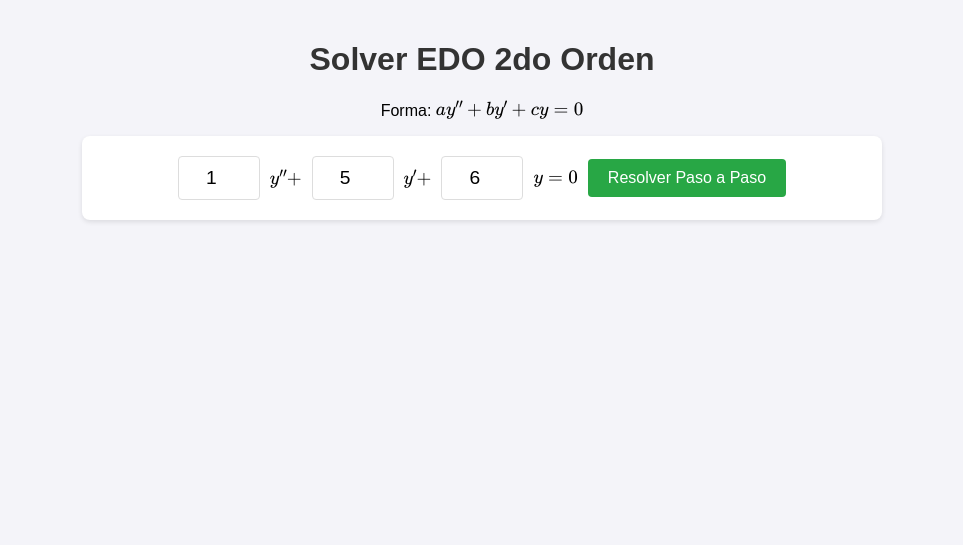
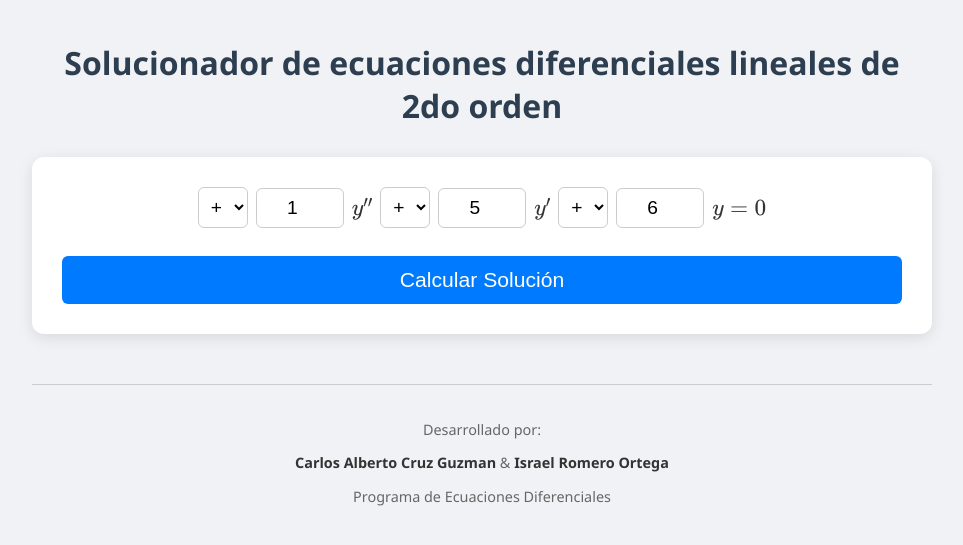
Before and after one commit to margaritabases-ai/ecuaciones, a Flask app: page / in a window 1280 px wide. Shown: the top 545 px of the page, without its empty margins (158-1121 px from the left). Run offline with Flask 3, Linux system fonts and the light colour scheme.

Commit message:
Update index.html

```diff
--- a/templates/index.html
+++ b/templates/index.html
@@ -3,50 +3,113 @@
 <head>
     <meta charset="UTF-8">
     <meta name="viewport" content="width=device-width, initial-scale=1.0">
-    <title>Solver Ecuaciones Diferenciales</title>
+    <title>Solucionador de ecuaciones diferenciales lineales de 2do orden</title>
     <script src="https://polyfill.io/v3/polyfill.min.js?features=es6"></script>
     <script id="MathJax-script" async src="https://cdn.jsdelivr.net/npm/mathjax@3/es5/tex-mml-chtml.js"></script>
     <style>
-        body { font-family: sans-serif; max-width: 800px; margin: 0 auto; padding: 20px; background-color: #f4f4f9; }
-        h1 { text-align: center; color: #333; }
-        .input-group { background: white; padding: 20px; border-radius: 8px; box-shadow: 0 2px 5px rgba(0,0,0,0.1); display: flex; justify-content: center; align-items: center; gap: 10px; flex-wrap: wrap;}
-        input { padding: 10px; width: 60px; text-align: center; font-size: 1.2em; border: 1px solid #ddd; border-radius: 4px;}
-        button { padding: 10px 20px; background-color: #28a745; color: white; border: none; border-radius: 4px; cursor: pointer; font-size: 1em; }
-        button:hover { background-color: #218838; }
-        #resultados { margin-top: 20px; }
-        .paso { background: white; margin-bottom: 15px; padding: 15px; border-left: 5px solid #007bff; border-radius: 4px; opacity: 0; transform: translateY(20px); transition: all 0.5s ease; }
+        body { font-family: 'Segoe UI', Tahoma, Geneva, Verdana, sans-serif; max-width: 900px; margin: 0 auto; padding: 20px; background-color: #f0f2f5; color: #333; }
+        h1 { text-align: center; color: #2c3e50; margin-bottom: 30px; }
+
+        /* Estilos del Input */
+        .input-container {
+            background: white; padding: 30px; border-radius: 12px;
+            box-shadow: 0 4px 15px rgba(0,0,0,0.1);
+            display: flex; flex-wrap: wrap; justify-content: center; align-items: center; gap: 8px;
+            font-size: 1.2em;
+        }
+        input[type="number"] { width: 70px; padding: 8px; text-align: center; font-size: 1em; border: 1px solid #ccc; border-radius: 6px; }
+        select { padding: 8px; font-size: 1em; border: 1px solid #ccc; border-radius: 6px; background: #fff; cursor: pointer; }
+
+        button {
+            margin-top: 20px; width: 100%; padding: 12px;
+            background-color: #007bff; color: white; border: none; border-radius: 6px;
+            font-size: 1.1em; cursor: pointer; transition: background 0.3s;
+        }
+        button:hover { background-color: #0056b3; }
+
+        /* Resultados */
+        #resultados { margin-top: 30px; }
+        .paso {
+            background: white; margin-bottom: 20px; padding: 20px;
+            border-left: 6px solid #28a745; border-radius: 8px;
+            box-shadow: 0 2px 5px rgba(0,0,0,0.05);
+            opacity: 0; transform: translateY(20px); transition: all 0.5s ease;
+        }
         .paso.visible { opacity: 1; transform: translateY(0); }
-        .paso h3 { margin-top: 0; color: #007bff; }
+        .paso h3 { margin-top: 0; color: #28a745; font-size: 1.1em; text-transform: uppercase; letter-spacing: 1px; }
+
+        /* Autores */
+        .authors {
+            margin-top: 50px; padding-top: 20px; border-top: 1px solid #ccc;
+            text-align: center; font-size: 0.9em; color: #666;
+        }
+        .authors strong { color: #333; }
     </style>
 </head>
 <body>
 
-    <h1>Solver EDO 2do Orden</h1>
-    <p style="text-align: center;">Forma: \( a y'' + b y' + c y = 0 \)</p>
+    <h1>Solucionador de ecuaciones diferenciales lineales de 2do orden</h1>
 
-    <div class="input-group">
-        <input type="number" id="valA" placeholder="a" value="1"> \( y'' + \)
-        <input type="number" id="valB" placeholder="b" value="5"> \( y' + \)
-        <input type="number" id="valC" placeholder="c" value="6"> \( y = 0 \)
-        <button onclick="resolver()">Resolver Paso a Paso</button>
+    <div class="input-container">
+        <select id="signA">
+            <option value="1">+</option>
+            <option value="-1">-</option>
+        </select>
+        <input type="number" id="valA" value="1" min="0" step="any">
+        <span>\( y'' \)</span>
+
+        <select id="signB">
+            <option value="1">+</option>
+            <option value="-1">-</option>
+        </select>
+        <input type="number" id="valB" value="5" min="0" step="any">
+        <span>\( y' \)</span>
+
+        <select id="signC">
+            <option value="1">+</option>
+            <option value="-1">-</option>
+        </select>
+        <input type="number" id="valC" value="6" min="0" step="any">
+        <span>\( y = 0 \)</span>
+
+        <button onclick="resolver()">Calcular Solución</button>
     </div>
 
     <div id="resultados"></div>
 
+    <div class="authors">
+        <p>Desarrollado por:</p>
+        <p><strong>Carlos Alberto Cruz Guzman</strong> & <strong>Israel Romero Ortega</strong></p>
+        <p>Programa de Ecuaciones Diferenciales</p>
+    </div>
+
     <script>
         async function resolver() {
-            const a = document.getElementById('valA').value;
-            const b = document.getElementById('valB').value;
-            const c = document.getElementById('valC').value;
+            // Obtenemos valores y signos
+            const valA = document.getElementById('valA').value;
+            const signA = document.getElementById('signA').value;
+
+            const valB = document.getElementById('valB').value;
+            const signB = document.getElementById('signB').value;
+
+            const valC = document.getElementById('valC').value;
+            const signC = document.getElementById('signC').value;
+
             const contenedor = document.getElementById('resultados');
-            contenedor.innerHTML = ""; // Limpiar anterior
+            contenedor.innerHTML = "";
 
-            if(a == 0) { alert("Si 'a' es 0, no es de segundo orden."); return; }
+            // Validación simple
+            if(!valA || !valB || !valC) { alert("Por favor ingresa todos los números"); return; }
+            if(valA == 0) { alert("El coeficiente 'a' no puede ser 0"); return; }
 
             const response = await fetch('/resolver', {
                 method: 'POST',
                 headers: { 'Content-Type': 'application/json' },
-                body: JSON.stringify({ a, b, c })
+                body: JSON.stringify({
+                    valA, signA,
+                    valB, signB,
+                    valC, signC
+                })
             });
 
             const data = await response.json();
@@ -58,16 +121,11 @@
                         div.className = 'paso';
                         div.innerHTML = `<h3>${paso.titulo}</h3><p>${paso.texto}</p>`;
                         contenedor.appendChild(div);
-
-                        // Renderizar MathJax de nuevo para el nuevo contenido
-                        MathJax.typesetPromise([div]).then(() => {
-                            div.classList.add('visible');
-                        });
-
-                    }, index * 800); // 800ms de retraso entre cada paso
+                        MathJax.typesetPromise([div]).then(() => { div.classList.add('visible'); });
+                    }, index * 800);
                 });
             } else {
-                contenedor.innerHTML = `<p style="color:red">Error: ${data.message}</p>`;
+                contenedor.innerHTML = `<p style="color:red; text-align:center;">Error: ${data.message}</p>`;
             }
         }
     </script>
```
